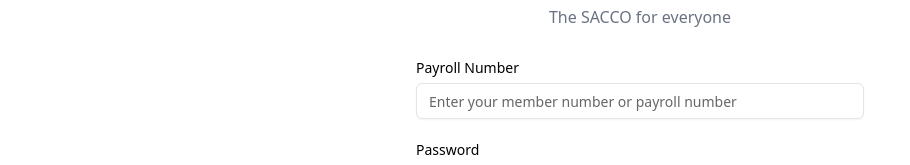
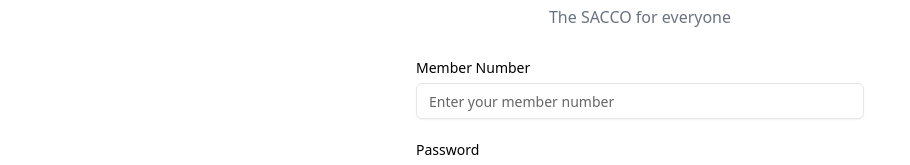
Before and after one commit to corbantechnologies/mzedusacco, a Next.js app: page /login in a window 1280 px wide. Shown: the part 358-523 px from the top of the page, without its empty margins (0-910 px from the left). Built offline with nearby package versions, Linux system fonts and the light colour scheme; what @radix-ui/themes would draw is missing.

Commit message:
remove payroll number

```diff
--- a/app/(auth)/login/LoginForm.jsx
+++ b/app/(auth)/login/LoginForm.jsx
@@ -64,15 +64,15 @@
       </div>
 
       <form onSubmit={handleSubmit} className="space-y-6">
-          {/* Payroll Number */}
+        {/* Member Number */}
         <div className="space-y-2">
           <Label htmlFor="member_no" className="text-black">
-              Payroll Number
+            Member Number
           </Label>
           <Input
             type="text"
             id="member_no"
-              placeholder="Enter your member number or payroll number"
+            placeholder="Enter your member number"
             className="border"
             value={member_no}
             onChange={(e) => setMemberNo(e.target.value)}
@@ -110,11 +110,7 @@
         {/* TODO: Add forgot password link */}
 
         {/* Login Button */}
-          <Button
-            type="submit"
-            className="w-full text-white"
-            disabled={loading}
-          >
+        <Button type="submit" className="w-full text-white" disabled={loading}>
           {loading ? "Logging in..." : "Login"}
         </Button>
 
--- a/app/(auth)/register/NewForm.jsx
+++ b/app/(auth)/register/NewForm.jsx
@@ -452,7 +452,7 @@
                               htmlFor="member_no"
                               className="text-sm font-medium text-gray-700"
                             >
-                              Payroll Number
+                              Member Number
                             </Label>
                             <Field
                               as={Input}
--- a/app/(auth)/register/RegisterForm.jsx
+++ b/app/(auth)/register/RegisterForm.jsx
@@ -32,9 +32,7 @@
               className="mx-auto"
             />
           </div>
-          <h1 className="text-3xl sm:text-4xl font-bold mb-2">
-            Mzedu SACCO
-          </h1>
+          <h1 className="text-3xl sm:text-4xl font-bold mb-2">Mzedu SACCO</h1>
           <p className="text-lg text-gray-500">The SACCO for everyone</p>
         </div>
 
@@ -238,9 +236,7 @@
 
               {/* Identification */}
               <section>
-                <h2 className="text-2xl font-bold  mb-6">
-                  Identification
-                </h2>
+                <h2 className="text-2xl font-bold  mb-6">Identification</h2>
                 <div className="grid grid-cols-1 md:grid-cols-2 lg:grid-cols-3 gap-6">
                   <div className="space-y-2">
                     <Label
@@ -312,9 +308,7 @@
 
               {/* Employment */}
               <section>
-                <h2 className="text-2xl font-bold  mb-6">
-                  Employment
-                </h2>
+                <h2 className="text-2xl font-bold  mb-6">Employment</h2>
                 <div className="grid grid-cols-1 md:grid-cols-2 lg:grid-cols-3 gap-6">
                   <div className="space-y-2">
                     <Label
@@ -350,7 +344,7 @@
                           htmlFor="member_no"
                           className="text-sm font-medium text-gray-700"
                         >
-                          Payroll Number
+                          Member Number
                         </Label>
                         <Field
                           as={Input}
@@ -372,9 +366,7 @@
 
               {/* Password */}
               <section>
-                <h2 className="text-2xl font-bold  mb-6">
-                  Security
-                </h2>
+                <h2 className="text-2xl font-bold  mb-6">Security</h2>
                 <div className="grid grid-cols-1 md:grid-cols-2 gap-6">
                   <div className="space-y-2">
                     <Label
--- a/app/api/auth/[...nextauth]/route.js
+++ b/app/api/auth/[...nextauth]/route.js
@@ -10,7 +10,7 @@
         member_no: {
           label: "Member Number",
           type: "text",
-          placeholder: "Enter your member number or payroll number",
+          placeholder: "Enter your member number",
         },
         password: {
           label: "Password",
--- a/forms/members/CreateMember.jsx
+++ b/forms/members/CreateMember.jsx
@@ -18,7 +18,7 @@
 import React, { useState } from "react";
 import toast from "react-hot-toast";
 
-function CreateMember({ closeModal,  openModal }) {
+function CreateMember({ closeModal, openModal }) {
   const [loading, setLoading] = useState(false);
   const [showPassword, setShowPassword] = useState(false);
   const token = useAxiosAuth();
@@ -168,7 +168,7 @@
                         htmlFor="member_no"
                         className="text-base text-black font-medium"
                       >
-                        Payroll Number
+                        Member Number
                       </Label>
                       <Field
                         as={Input}
```
Lines whose indentation alone changed are shown as unchanged.
